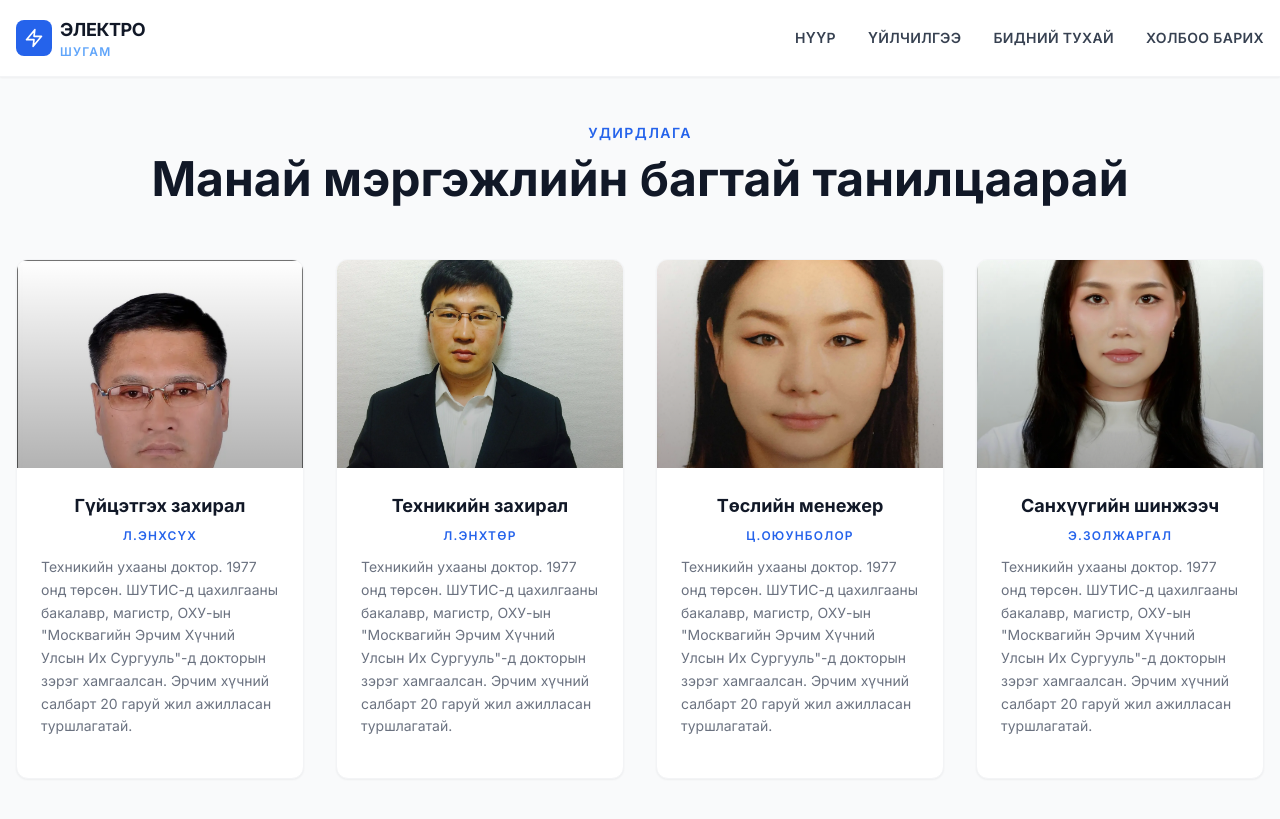
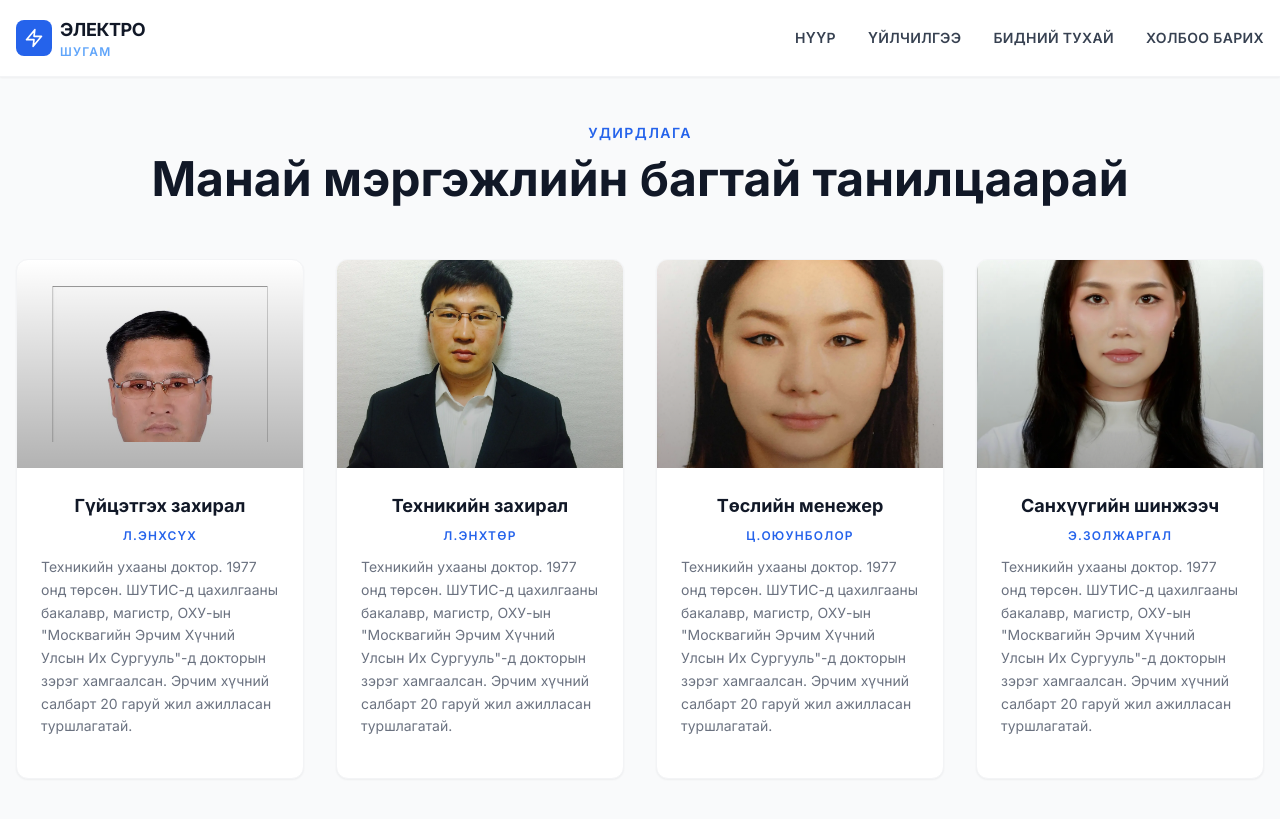
Before and after one commit to electroshugam/electroshugam_web_new, a Jekyll site: the page built from index.html, in a window 1280 px wide and 900 px high, scrolled down 3228 px. Shown: the top 819 px of the window. Built offline with Jekyll 4.4.1, drawn with Linux system fonts in a browser that asks for light colours; nearby versions of some CDN libraries.

Commit message:
fig update

```diff
--- a/index.html
+++ b/index.html
@@ -215,7 +215,7 @@
       <!-- Service 1 -->
       <div class="service-card group bg-white rounded-xl overflow-hidden shadow-sm hover:shadow-xl transition-all duration-300 border border-gray-100 hover:border-blue-100">
         <div class="relative h-52 overflow-hidden">
-          <img src="{{ '/media/enkhsukh.webp' | relative_url }}" alt="Гүйцэтгэх захирал" class="service-image w-full h-full object-cover object-top scale-85">
+          <img src="{{ '/media/enkhsukh.webp' | relative_url }}" alt="Гүйцэтгэх захирал" class="service-image w-full h-full object-cover object-top scale-75">
           <div class="absolute inset-0 bg-gradient-to-t from-black/30 to-transparent"></div>
         </div>
         <div class="p-6">
```
